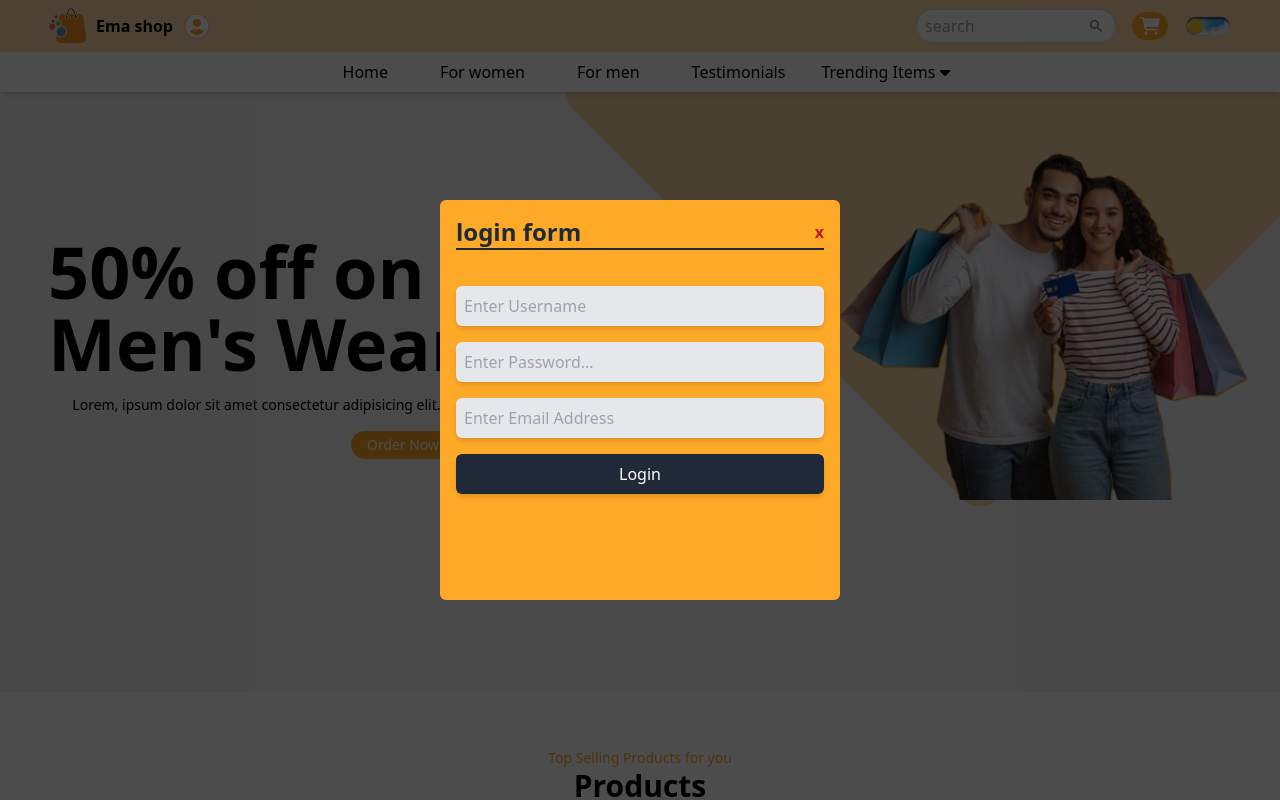
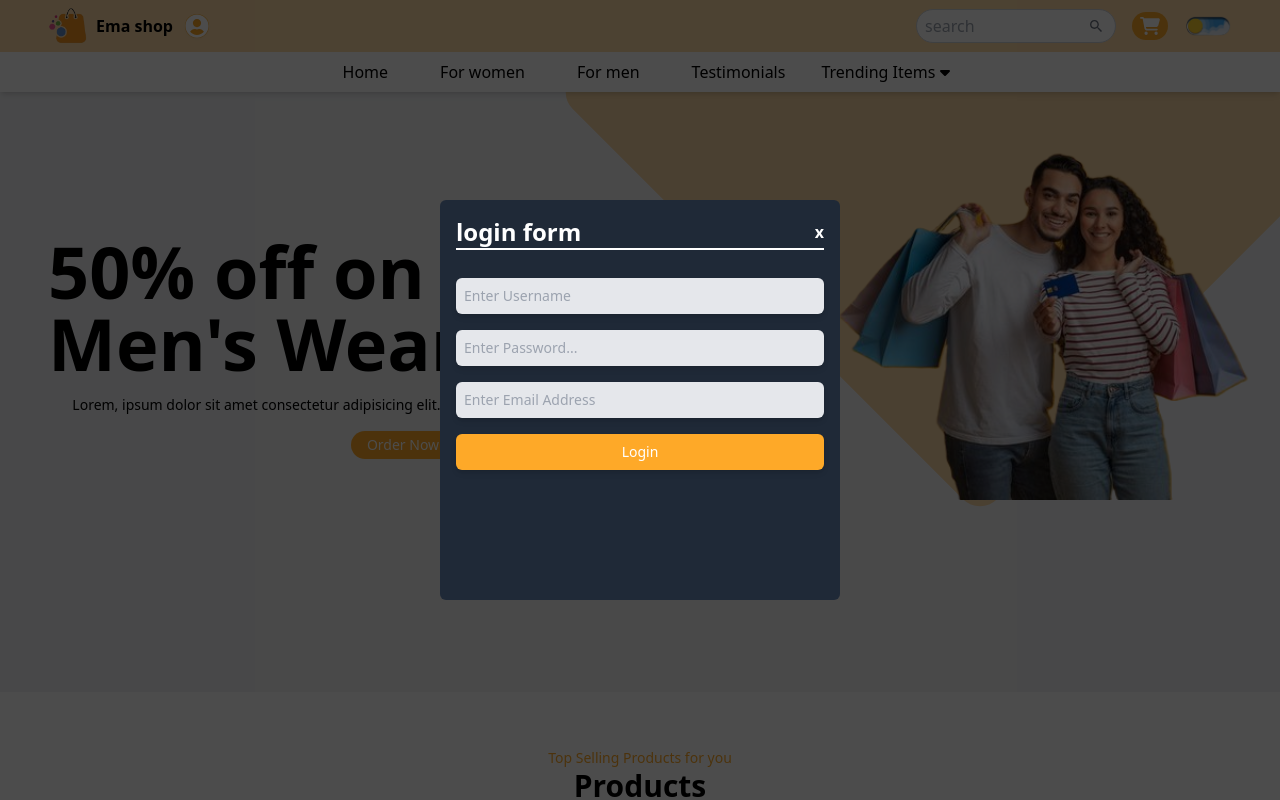
Before and after one commit to Estakhrian/e-commerce-platform, a React (Vite) app: page / in a window 1280 px wide. Both pictures are taken after a click on the button 197 px from the left and 26 px from the top of the page. Shown: the top 800 px of the page. Built offline with nearby package versions, Linux system fonts and the light colour scheme; data requests are answered from the project's data file.

Commit message:
feat: add login form validation and JSON Server integration

```diff
--- a/db.json
+++ b/db.json
@@ -1,16 +1,16 @@
 {
   "Products": [
     {
-            "id": 1,
+      "id": "1",
       "img": "./src/assets/women/women.png",
       "title": "Women Ethnic",
-            "rating": 5.0,
+      "rating": 5,
       "color": "white",
       "aosDelay": "0",
       "price": 100
     },
     {
-            "id": 2,
+      "id": "2",
       "img": "./src/assets/women/women2.jpg",
       "title": "Women western",
       "rating": 4.5,
@@ -19,7 +19,7 @@
       "price": 150
     },
     {
-            "id": 3,
+      "id": "3",
       "img": "./src/assets/women/women3.jpg",
       "title": "Goggles shirt",
       "rating": 4.7,
@@ -28,7 +28,7 @@
       "price": 90
     },
     {
-            "id": 4,
+      "id": "4",
       "img": "./src/assets/women/women4.jpg",
       "title": "Printed T-Shirt",
       "rating": 4.4,
@@ -37,7 +37,7 @@
       "price": 180
     },
     {
-            "id": 5,
+      "id": "5",
       "img": "./src/assets/women/women2.jpg",
       "title": "Fashin T-Shirt",
       "rating": 4.5,
@@ -46,80 +46,93 @@
       "price": 130
     }
   ],
-
   "ProductsData": [
     {
-            "id": 6,
+      "id": "6",
       "img": "./src/assets/shirt/shirt.png",
       "title": "Casual Wear1",
       "price": 200,
       "description": "lorem ipsum dolor sit amet, consectetur adipiscing elit, sed do eiusmod tempor incididunt ut labore et dolore magna aliqua."
     },
     {
-            "id": 7,
+      "id": "7",
       "img": "./src/assets/shirt/shirt2.png",
       "title": "Printed shirt",
       "price": 230,
       "description": "lorem ipsum dolor sit amet, consectetur adipiscing elit, sed do eiusmod tempor incididunt ut labore et dolore magna aliqua."
     },
     {
-            "id": 8,
+      "id": "8",
       "img": "./src/assets/shirt/shirt3.png",
       "title": "Women shirt 2",
       "price": 180,
       "description": "lorem ipsum dolor sit amet, consectetur adipiscing elit, sed do eiusmod tempor incididunt ut labore et dolore magna aliqua."
     },
     {
-            "id": 9,
+      "id": "9",
       "img": "./src/assets/shirt/shirt.png",
       "title": "Casual Wear 2",
       "price": 210,
       "description": "lorem ipsum dolor sit amet, consectetur adipiscing elit, sed do eiusmod tempor incididunt ut labore et dolore magna aliqua."
     }
   ],
-
   "TestimonialData": [
     {
-            "id": 10,
+      "id": "10",
       "name": "Victor",
       "text": "Lorem ipsum dolor sit amet consectetur adipisicing elit. Eaque reiciendis inventore iste ratione ex alias quis magni at optio",
       "img": "./src/assets/Testimonials/images 2.jpg"
     },
     {
-            "id": 11,
+      "id": "11",
       "name": "Satya Nadella",
       "text": "Lorem ipsum dolor sit amet consectetur adipisicing elit. Eaque reiciendis inventore iste ratione ex alias quis magni at optio",
       "img": "./src/assets/Testimonials/images 3.jpg"
     },
     {
-            "id": 12,
+      "id": "12",
       "name": "Virat Kohli",
       "text": "Lorem ipsum dolor sit amet consectetur adipisicing elit. Eaque reiciendis inventore iste ratione ex alias quis magni at optio",
       "img": "./src/assets/Testimonials/images 4.jpg"
     },
     {
-            "id": 13,
+      "id": "13",
       "name": "Sachin Tendulkar",
       "text": "Lorem ipsum dolor sit amet consectetur adipisicing  inventore isteelit. Eaque reiciendis inventore iste",
       "img": "./src/assets/Testimonials/images 2.jpg"
     },
     {
-            "id": 14,
+      "id": "14",
       "name": "Satya Nadella",
       "text": "Lorem ipsum dolor sit amet consectetur adipisicing elit. Eaque reiciendis inventore iste ratione ex alias quis magni at optio",
       "img": "./src/assets/Testimonials/images.jpg"
     },
     {
-            "id": 15,
+      "id": "15",
       "name": "Victor",
       "text": "Lorem ipsum dolor sit amet consectetur adipisicing elit. Eaque reiciendis inventore iste ratione ex alias quis magni at optio",
       "img": "./src/assets/Testimonials/images 4.jpg"
     },
     {
-            "id": 16,
+      "id": "16",
       "name": "Virat Kohli",
       "text": "Lorem ipsum dolor sit amet consectetur adipisicing elit. Eaque reiciendis inventore iste ratione ex alias quis magni at optio",
       "img": "./src/assets/Testimonials/images.jpg"
     }
-    ]
+  ],
+  "users": [
+    {
+      "username": "alireza",
+      "password": "alirezaaaaaaaaa121",
+      "email": "alireza@gmail.com",
+      "id": "yvvHFuFzACw"
+    },
+    {
+      "username": "ALIREZAE",
+      "password": "1234567asdfghjkA",
+      "email": "ALIREZA@GMAIL.COM",
+      "id": "zF0xlqW90Qc"
     }
+  ],
+  "$schema": "./node_modules/json-server/schema.json"
+}
--- a/src/components/Cart/Cart.jsx
+++ b/src/components/Cart/Cart.jsx
@@ -18,8 +18,8 @@ const Cart = ({ setIsCartOpen }) => {
         <div>
           {/**header cart */}
           <div className='flex justify-between px-3 mb-2'>
+            <h2 className='text-xl font-bold'>Cart</h2>
             <button onClick={() => setIsCartOpen(false)} className='text-sm font-bold'>X</button>
-            <h2 className='text-xl font-bold'>Cart</h2>
           </div>
           {/**show products */}
           <div>
--- a/src/components/Login/LoginForm.jsx
+++ b/src/components/Login/LoginForm.jsx
@@ -1,26 +1,92 @@
-import React from 'react'
+import axios from 'axios'
+import React, { useState } from 'react'
 
-const LoginForm = ({CloseHandler}) => {
+const LoginForm = ({ CloseHandler }) => {
+
+
+    const [username, setUsername] = useState("")
+    const [password, setPassword] = useState("")
+    const [email, setEmail] = useState("")
+    const [submitted, setSubmitted] = useState(false)
+    const [allValid, setAllValid] = useState(false)
+
+    const usernameRegex = /^[a-zA-Z][a-zA-Z0-9_0]{5,19}$/
+    const passwordRegex = /^(?=.*[a-z])(?=.*[A-Z])(?=.*\d).{8,}$/
+    const emailRegex = /^[^\s@]+@[^\s@]+\.[^\s@]+/
+
+
+    const submitHandler = async (event) => {
+        event.preventDefault()
+        setSubmitted(true)
+
+
+
+        if (usernameRegex.test(username) && passwordRegex.test(password) && emailRegex.test(email)) {
+            let userInfos = {
+                username,
+                password,
+                email
+            }
+
+            await axios.post("http://localhost:3000/users", userInfos)
+                .then(res => {
+                    console.log(res)
+                    if (res.status == 201) {
+
+                        setAllValid(true)
+
+                        setTimeout(() => {
+                            setAllValid(false)
+                            setUsername("")
+                            setPassword("")
+                            setEmail("")
+                            setSubmitted(false)
+                            CloseHandler()
+                        }, 3000)
+                    }
+                })
+        }
+
+    }
+
     return (
         <div className='fixed inset-0 bg-black/70 flex items-center justify-center z-[1000]'>
-            <div className=' bg-primary w-[300px] sm:w-[350px] md:w-[400px] p-4 h-[300px] sm:h-[350px] md:h-[400px]
+            <div className=' bg-gray-800 dark:bg-gray-700 w-[300px] sm:w-[350px] md:w-[400px] p-4 h-[300px] sm:h-[350px] md:h-[400px]
        rounded-md'>
-                <div className='flex justify-between items-center mb-3 border-b-2 border-gray-800'>
-                    <h2 className='text-2xl font-bold text-left text-gray-800'>login form</h2>
+                <div className='flex justify-between items-center mb-3 border-b-2 border-white'>
+                    <h2 className='text-2xl font-bold text-left text-white'>login form</h2>
                     <button
-                    onClick={() => CloseHandler()}
-                    className='text-base font-bold text-red-700'>x</button>
+                        onClick={() => CloseHandler()}
+                        className='text-base font-bold text-white'>x</button>
                 </div>
-                <div className='mt-6'>
+                <div className='mt-4 text-black text-sm'>
+                    {submitted && allValid && (<h2 className='bg-green-500 text-white p-2 rounded-md'>login successfuly</h2>)}
                     <form>
-                        <input type='text' placeholder='Enter Username' className='mt-3 w-full p-2 bg-gray-200 rounded-md shadow-md' />
-                        {/* <span className='text-sm text-red-800'>*please enter username</span> */}
-                        <input type='password' placeholder='Enter Password...' className='mt-4 w-full p-2 bg-gray-200 rounded-md shadow-md' />
-                        {/* <span className='text-sm text-red-800'>*please enter password</span> */}
-                        <input type='email' placeholder='Enter Email Address' className='mt-4 w-full p-2 bg-gray-200 rounded-md shadow-md' />
-                        {/* <span className='text-sm text-red-800'>*please enter email</span> */}
-                        <button type='submit' className='mt-4 w-full p-2 bg-gray-800 rounded-md shadow-md text-white
-                        hover:bg-gray-700' >Login</button>
+                        <input
+                            value={username}
+                            onChange={(e) => setUsername(e.target.value.trim())}
+                            type='text'
+                            placeholder='Enter Username'
+                            className='mt-3 w-full p-2 bg-gray-200 rounded-md shadow-md' />
+                        {submitted && !usernameRegex.test(username) && (<span className='text-xs text-red-600'>
+                            *Username must be 5-19 characters and contain only letters, numbers, or underscores</span>)}
+                        <input
+                            value={password}
+                            onChange={(e) => setPassword(e.target.value.trim())}
+                            type='password'
+                            placeholder='Enter Password...'
+                            className='mt-4 w-full p-2 bg-gray-200 rounded-md shadow-md' />
+                        {submitted && !passwordRegex.test(password) && (<span className='text-xs text-red-600'>
+                            *Password must be at least 8 characters and include uppercase, lowercase and number</span>)}
+                        <input
+                            value={email}
+                            onChange={(e) => setEmail(e.target.value.trim())}
+                            type='email'
+                            placeholder='Enter Email Address'
+                            className='mt-4 w-full p-2 bg-gray-200 rounded-md shadow-md' />
+                        {submitted && !emailRegex.test(email) && (<span className='text-xs text-red-600'>
+                            *Please enter a valid email address</span>)}
+                        <button onClick={(e) => submitHandler(e)} type='submit' className='mt-4 w-full p-2 bg-primary rounded-md shadow-md text-white' >Login</button>
                     </form>
                 </div>
             </div>
```
Lines whose indentation alone changed are shown as unchanged.
